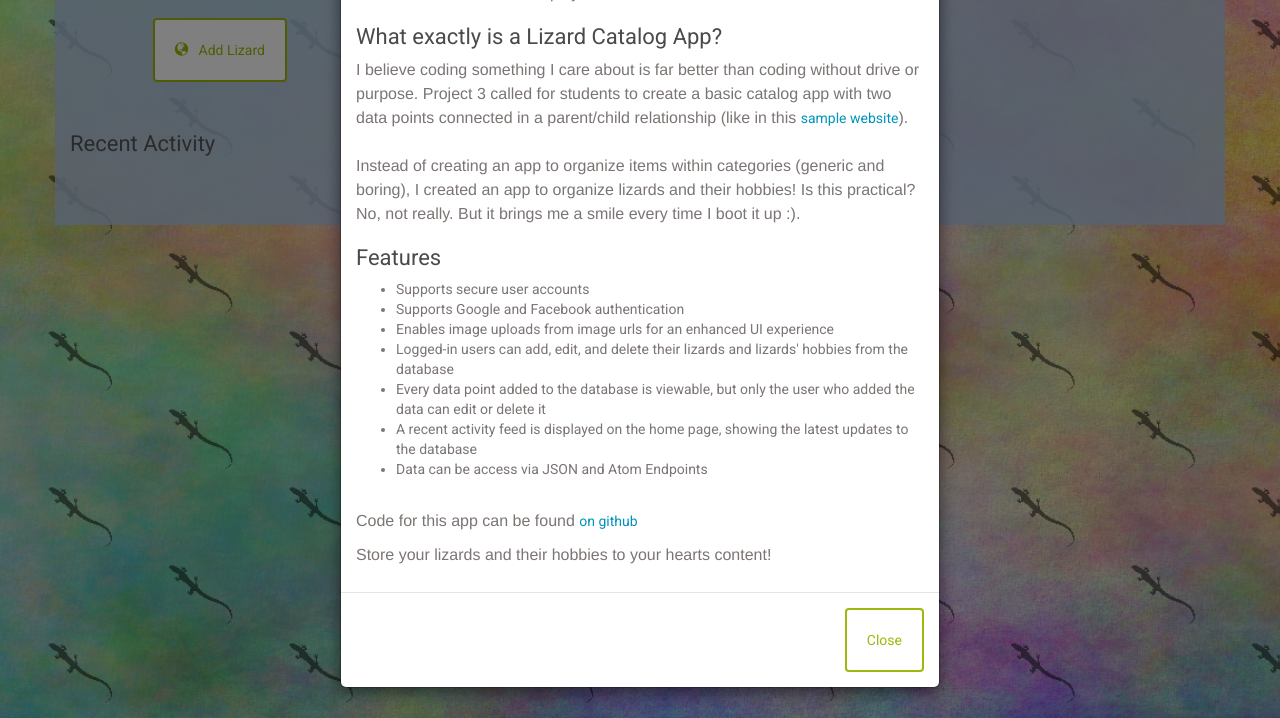
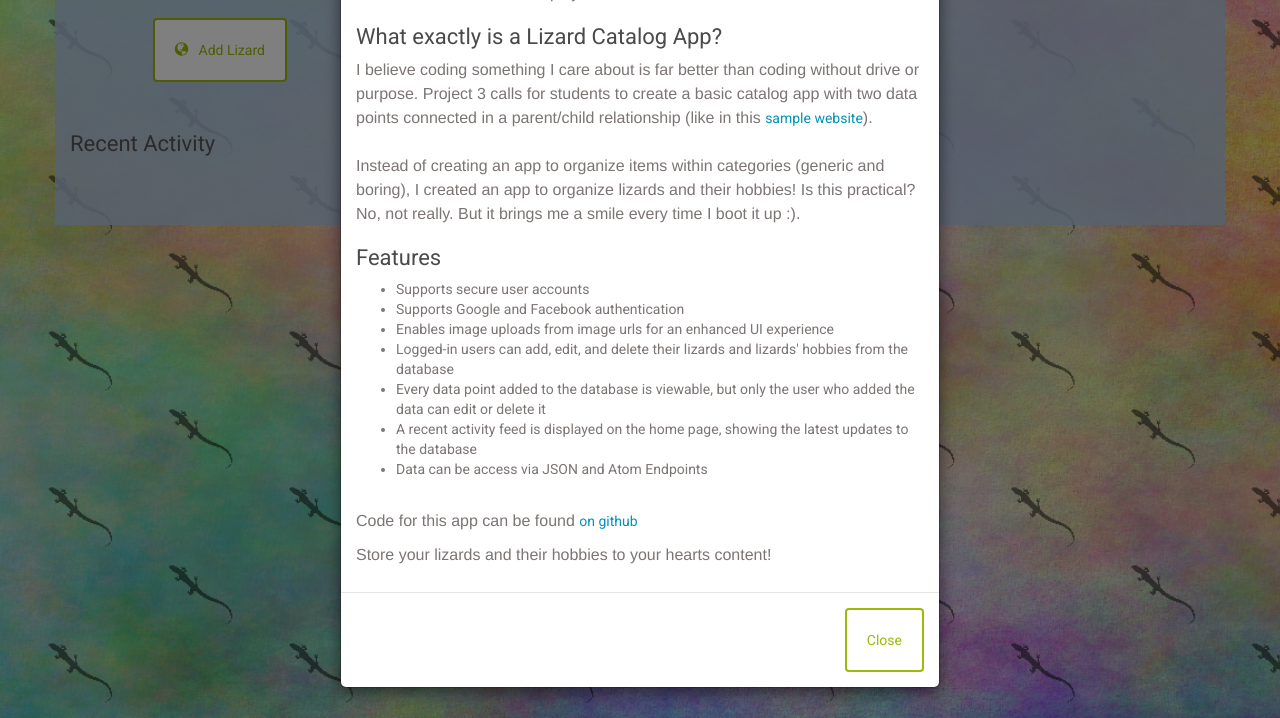
Before and after one commit to snackattas/ItemCatalog, a Flask app: template pkg/templates/lizard.html in a window 1280 px wide, after a click that opens the changed part. Shown: the part 308-1026 px from the top of the page. Run offline with Flask 2, Linux system fonts and the light colour scheme; the template is opened without the code that fills it, so the values that code supplies are empty; parts of the project's set-up code (start-up, migrations or seed data) failed here and were passed over; some libraries are stand-ins or nearby versions.

Commit message:
fix readme again

```diff
--- a/pkg/templates/defaultHeader.html
+++ b/pkg/templates/defaultHeader.html
@@ -40,7 +40,7 @@
 				</p>
 				<h3>What exactly is a Lizard Catalog App?</h3>
 				<p>
-					I believe coding something I care about is far better than coding without drive or purpose.  Project 3 called for students to create a basic catalog app with two data points connected in a parent/child relationship (like in this <a href="https://docs.google.com/document/d/1jFjlq_f-hJoAZP8dYuo5H3xY62kGyziQmiv9EPIA7tM/pub?embedded=true" target="_blank">sample website</a>).
+					I believe coding something I care about is far better than coding without drive or purpose.  Project 3 calls for students to create a basic catalog app with two data points connected in a parent/child relationship (like in this <a href="https://docs.google.com/document/d/1jFjlq_f-hJoAZP8dYuo5H3xY62kGyziQmiv9EPIA7tM/pub?embedded=true" target="_blank">sample website</a>).
 				</br></br>
 					Instead of creating an app to organize items within categories (generic and boring), I created an app to organize lizards and their hobbies! Is this practical? No, not really.  But it brings me a smile every time I boot it up :).
 				</p>
--- a/pkg/templates/loggedInHeader.html
+++ b/pkg/templates/loggedInHeader.html
@@ -36,7 +36,7 @@
 				</p>
 				<h3>What exactly is a Lizard Catalog App?</h3>
 				<p>
-					I believe coding something I care about is far better than coding without drive or purpose.  Project 3 called for students to create a basic catalog app with two data points connected in a parent/child relationship (like in this <a href="https://docs.google.com/document/d/1jFjlq_f-hJoAZP8dYuo5H3xY62kGyziQmiv9EPIA7tM/pub?embedded=true" target="_blank">sample website</a>).
+					I believe coding something I care about is far better than coding without drive or purpose.  Project 3 calls for students to create a basic catalog app with two data points connected in a parent/child relationship (like in this <a href="https://docs.google.com/document/d/1jFjlq_f-hJoAZP8dYuo5H3xY62kGyziQmiv9EPIA7tM/pub?embedded=true" target="_blank">sample website</a>).
 				</br></br>
 					Instead of creating an app to organize items within categories (generic and boring), I created an app to organize lizards and their hobbies! Is this practical? No, not really.  But it brings me a smile every time I boot it up :).
 				</p>
```
Also changed, not shown: README.md.
